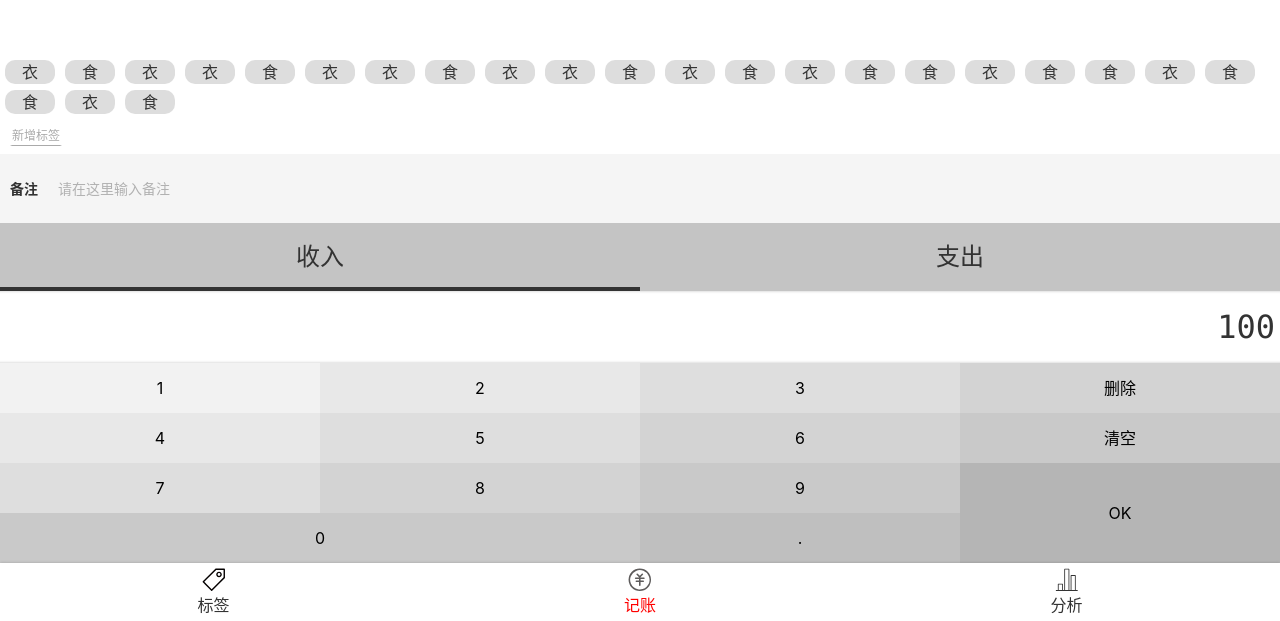
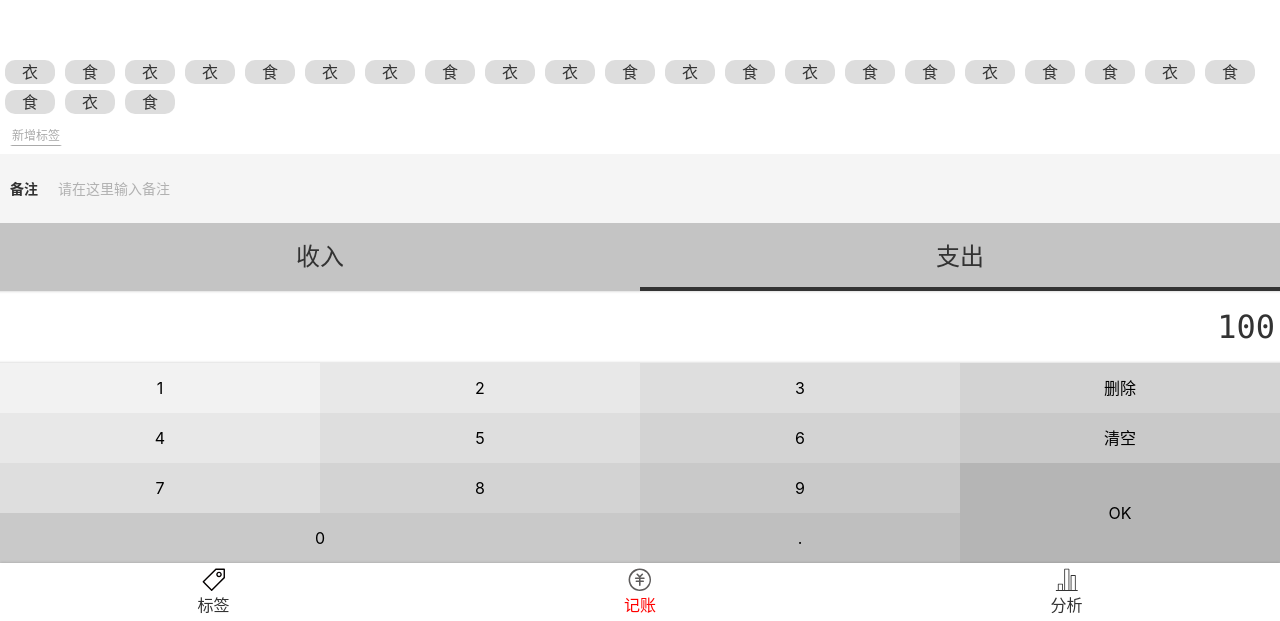
Before and after one commit to Forkeep/LeeBuWeiMoney, a Vue app: page /#/money in a window 1280 px wide. Shown: the part 179-800 px from the top of the page. Built offline with nearby package versions, Linux system fonts and the light colour scheme.

Commit message:
【Money-Types组件】Ts

```diff
--- a/src/components/Money/Types.vue
+++ b/src/components/Money/Types.vue
@@ -1,16 +1,26 @@
 <template>
   <ul class="types">
-    <li class="income selected">收入</li>
-    <li class="cost">支出</li>
+    <li :class="type === '+' && 'selected'" @click="selectType('+')">收入</li>
+    <li :class="type === '-' && 'selected'" @click="selectType('-')">支出</li>
   </ul>
 </template>
 
 <script lang="ts">
   import Vue from 'vue';
-  import {Component} from 'vue-property-decorator';
+  import {Component, Prop} from 'vue-property-decorator';
 
   @Component
   export default class Types extends Vue {
+    @Prop(String) readonly name: string | undefined;
+
+    type = '-';
+
+    selectType(type: string) {
+      if (type !== '-' && type !== '+') {
+        throw new Error('类型错误！');
+      }
+      this.type = type;
+    }
   }
 </script>
 
@@ -41,11 +51,7 @@
       }
     }
 
-    .income {
-    }
 
-    .cost {
-    }
 
   }
 </style>
--- a/src/views/Money.vue
+++ b/src/views/Money.vue
@@ -2,7 +2,7 @@
   <LayoutNav class="layout-nav">
     <NumberPad/>
     <Screen/>
-    <Types/>
+    <Types />
     <Notes/>
     <New/>
     <Tags/>
```
